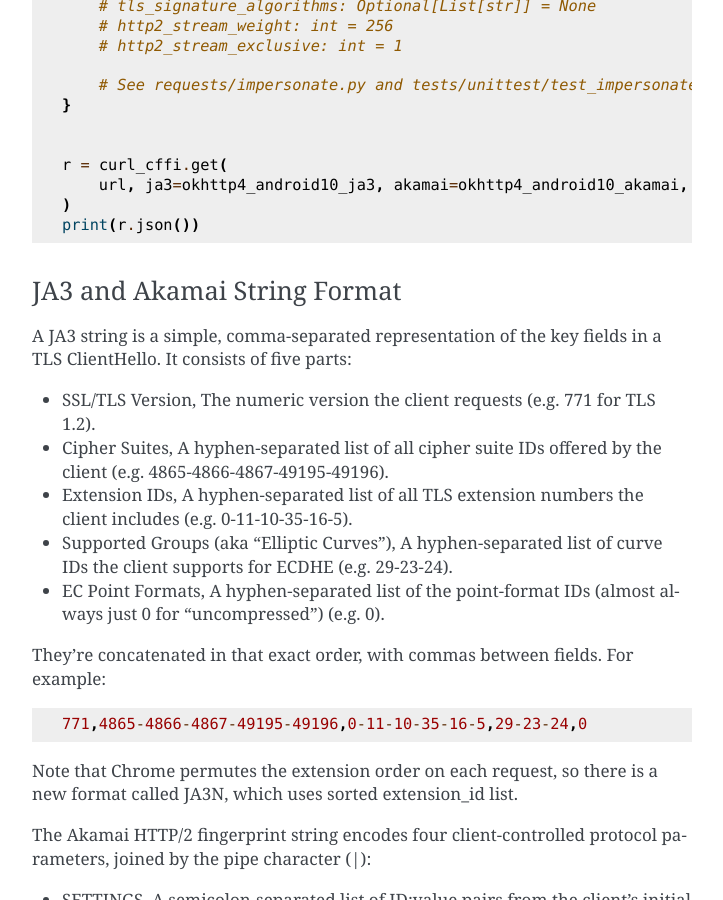
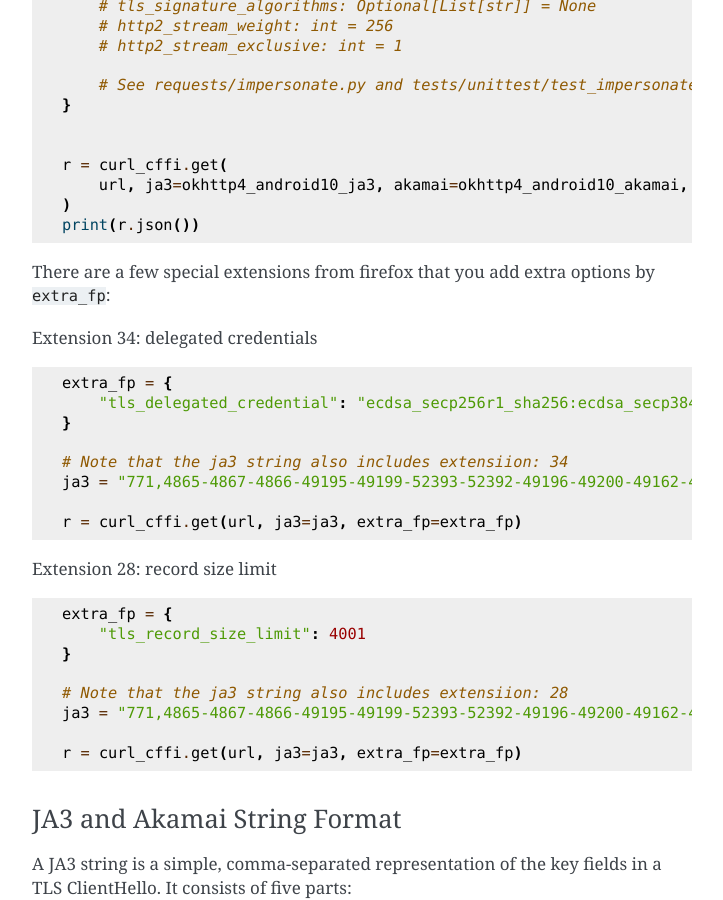
Before and after one commit to lexiforest/curl_cffi, a Sphinx documentation site: the page built from docs/impersonate.rst, in a window 1280 px wide and 900 px high, scrolled down 2807 px. Shown: the whole window, without its empty margins (388-1111 px from the left). Built offline with Sphinx 7.4.7, drawn with Linux system fonts in a browser that asks for light colours; some of the changed text lies outside the part shown.

Commit message:
Add toggle for firefox specific extensions (#576)

```diff
--- a/docs/impersonate.rst
+++ b/docs/impersonate.rst
@@ -125,6 +125,36 @@
        url, ja3=okhttp4_android10_ja3, akamai=okhttp4_android10_akamai, extra_fp=extra_fp
    )
    print(r.json())
+
+
+There are a few special extensions from firefox that you add extra options by ``extra_fp``:
+
+Extension 34: delegated credentials
+
+.. code-block:: python
+
+   extra_fp = {
+       "tls_delegated_credential": "ecdsa_secp256r1_sha256:ecdsa_secp384r1_sha384:ecdsa_secp521r1_sha512:ecdsa_sha1"
+   }
+
+   # Note that the ja3 string also includes extensiion: 34
+   ja3 = "771,4865-4867-4866-49195-49199-52393-52392-49196-49200-49162-49161-49171-49172-156-157-47-53,0-23-65281-10-11-35-16-5-34-18-51-43-13-45-28-27-65037,4588-29-23-24-25-256-257,0"
+
+   r = curl_cffi.get(url, ja3=ja3, extra_fp=extra_fp)
+
+Extension 28: record size limit
+
+.. code-block:: python
+
+   extra_fp = {
+       "tls_record_size_limit": 4001
+   }
+
+   # Note that the ja3 string also includes extensiion: 28
+   ja3 = "771,4865-4867-4866-49195-49199-52393-52392-49196-49200-49162-49161-49171-49172-156-157-47-53,0-23-65281-10-11-35-16-5-34-18-51-43-13-45-28-27-65037,4588-29-23-24-25-256-257,0"
+
+   r = curl_cffi.get(url, ja3=ja3, extra_fp=extra_fp)
+
 
 JA3 and Akamai String Format
 ~~~~~~~~~~~~~~~~~~~~~~~~~~~~
```
Also changed, not shown: other parts of docs/impersonate.rst (+8 -8 lines), 3 other files.
